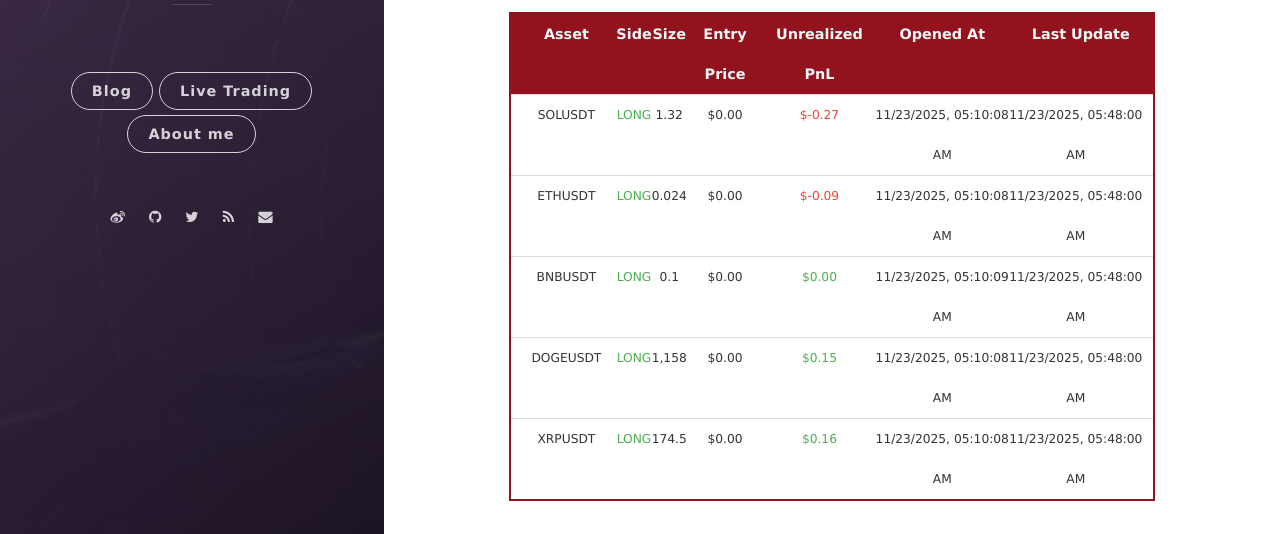
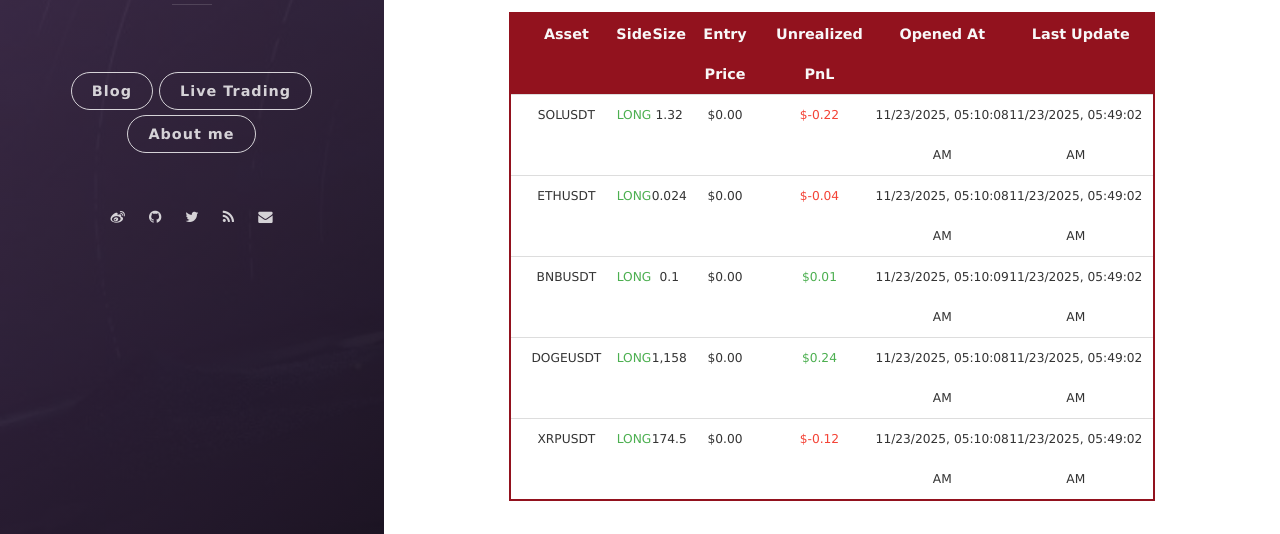
Before and after one commit to leeyegy/leeyegy.github.io, a Jekyll site: the page built from live-trading.html, in a window 1280 px wide and 1188 px high. Shown: the part 587-1121 px from the top of the window. Built offline with Jekyll 4.4.1, drawn with Linux system fonts in a browser that asks for light colours; nearby versions of some CDN libraries.

Commit message:
AccountMonitor: refresh positions 2025-11-23T13:49:02+08:00

```diff
--- a/assets/data/binance/positions.json
+++ b/assets/data/binance/positions.json
@@ -4,44 +4,44 @@
     "side": "LONG",
     "size": 1.32,
     "entryPrice": 0.0,
-    "unrealizedPnl": -0.27240645,
+    "unrealizedPnl": -0.22396554,
     "openedAt": "2025-11-23T13:10:08+08:00",
-    "reportedAt": "2025-11-23T13:48:00+08:00"
+    "reportedAt": "2025-11-23T13:49:02+08:00"
   },
   {
     "symbol": "ETHUSDT",
     "side": "LONG",
     "size": 0.024,
     "entryPrice": 0.0,
-    "unrealizedPnl": -0.08596818,
+    "unrealizedPnl": -0.04464,
     "openedAt": "2025-11-23T13:10:08+08:00",
-    "reportedAt": "2025-11-23T13:48:00+08:00"
+    "reportedAt": "2025-11-23T13:49:02+08:00"
   },
   {
     "symbol": "BNBUSDT",
     "side": "LONG",
     "size": 0.1,
     "entryPrice": 0.0,
-    "unrealizedPnl": 0.0,
+    "unrealizedPnl": 0.00515357,
     "openedAt": "2025-11-23T13:10:09+08:00",
-    "reportedAt": "2025-11-23T13:48:00+08:00"
+    "reportedAt": "2025-11-23T13:49:02+08:00"
   },
   {
     "symbol": "DOGEUSDT",
     "side": "LONG",
     "size": 1158.0,
     "entryPrice": 0.0,
-    "unrealizedPnl": 0.15054,
+    "unrealizedPnl": 0.23874486,
     "openedAt": "2025-11-23T13:10:08+08:00",
-    "reportedAt": "2025-11-23T13:48:00+08:00"
+    "reportedAt": "2025-11-23T13:49:02+08:00"
   },
   {
     "symbol": "XRPUSDT",
     "side": "LONG",
     "size": 174.5,
     "entryPrice": 0.0,
-    "unrealizedPnl": 0.15705,
+    "unrealizedPnl": -0.11652412,
     "openedAt": "2025-11-23T13:10:08+08:00",
-    "reportedAt": "2025-11-23T13:48:00+08:00"
+    "reportedAt": "2025-11-23T13:49:02+08:00"
   }
 ]
```
